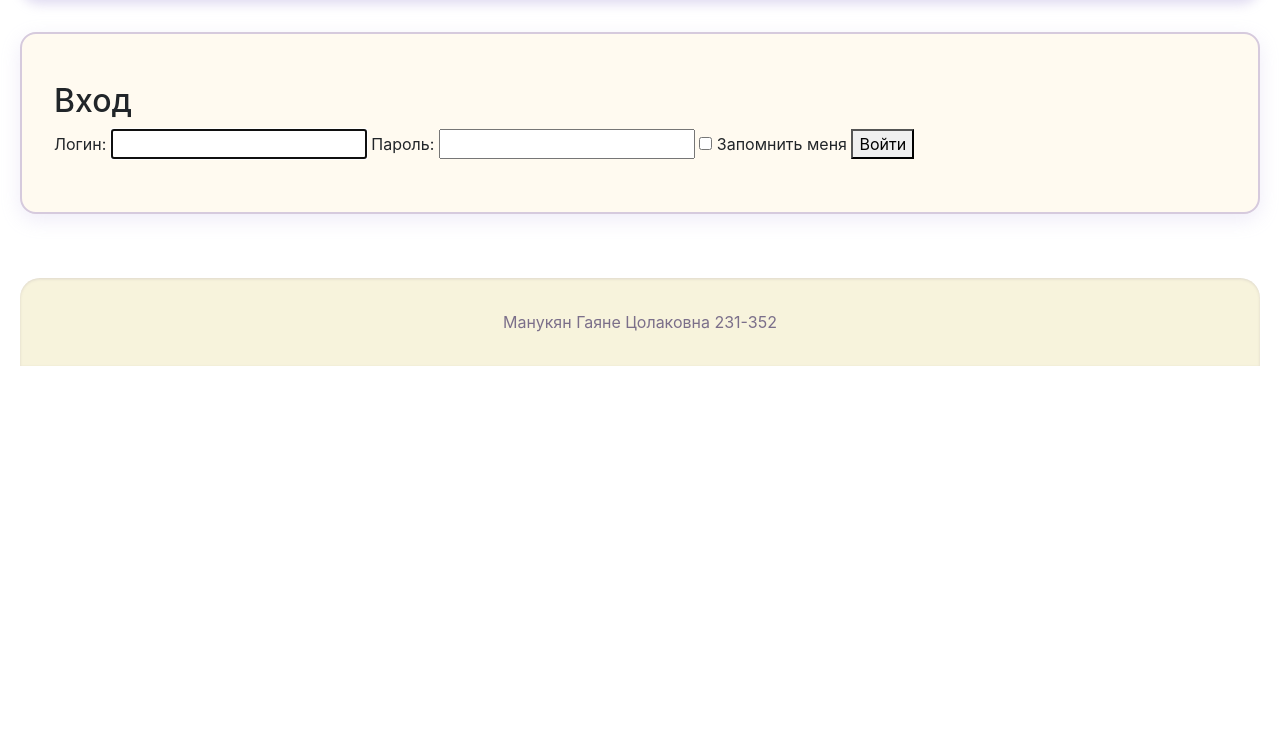
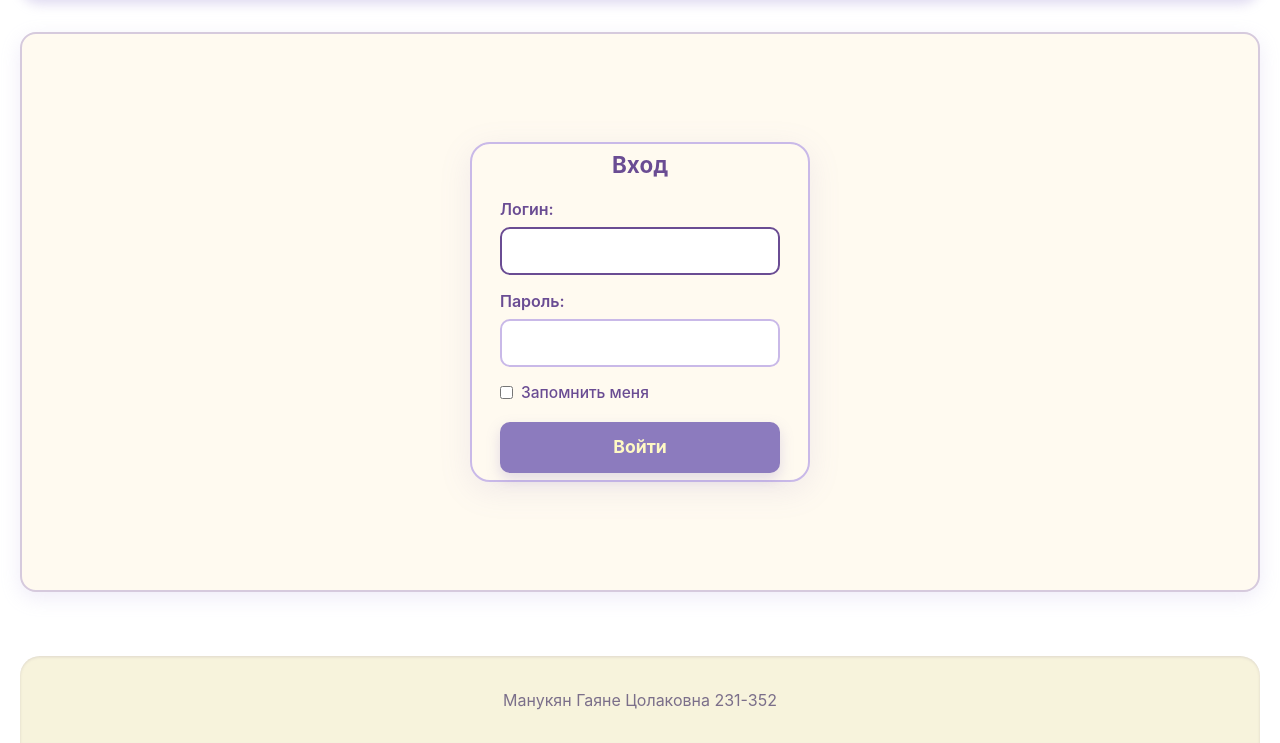
Before and after one commit to gayka05/web-ekzamenchik, a Flask app: a page that uses templates/base.html in a window 1280 px wide. Shown: the part 110-853 px from the top of the page. Before the commit the page ends 476 px from the top, so only its background shows below. Run offline with Flask 3, Linux system fonts and the light colour scheme; some libraries are stand-ins or nearby versions.

Commit message:
Update style.css

```diff
--- a/static/css/style.css
+++ b/static/css/style.css
@@ -293,6 +293,10 @@ body {
     box-shadow: 0 4px 10px rgba(106, 76, 147, 0.3);
 }
 
+.search-form button:hover {
+    background-color: var(--btn-bg-hover);
+    color: var(--btn-text-hover);
+}
 
 /* Сетка книг */
 .books-grid {
@@ -507,3 +511,101 @@ body {
     background-color: var(--yellow-dark);
     color: var(--purple-dark);
 }
+
+
+/* Контейнер формы входа */
+.login-container {
+    width: 340px;
+    height: 340px;
+    margin: 60px auto;
+    background: #fffaf0;
+    border: 2px solid #c9b9e8;
+    border-radius: 20px;
+    box-shadow: 0 8px 32px rgba(140,123,190,0.13);
+    display: flex;
+    flex-direction: column;
+    justify-content: center;
+    align-items: stretch;
+    padding: 32px 28px;
+}
+
+.login-container h2 {
+    text-align: center;
+    color: #6a4c93;
+    margin-bottom: 18px;
+    font-weight: 700;
+    font-size: 1.4rem;
+}
+
+.login-container label {
+    display: block;
+    margin-bottom: 6px;
+    font-weight: 600;
+    color: #6a4c93;
+    font-size: 1rem;
+}
+
+.login-container input[type="text"],
+.login-container input[type="password"] {
+    width: 100%;
+    padding: 10px 12px;
+    margin-bottom: 14px;
+    border: 2px solid #c9b9e8;
+    border-radius: 10px;
+    font-size: 1rem;
+    background: #fff;
+    color: #3a2f5a;
+    transition: border-color 0.2s;
+}
+
+.login-container input[type="text"]:focus,
+.login-container input[type="password"]:focus {
+    border-color: #6a4c93;
+    outline: none;
+}
+
+.login-container .checkbox-label {
+    display: flex;
+    align-items: center;
+    margin-bottom: 18px;
+    color: #6a4c93;
+    font-size: 0.97rem;
+    font-weight: 500;
+}
+
+.login-container .checkbox-label input[type="checkbox"] {
+    margin-right: 8px;
+    accent-color: #fbc02d;
+}
+
+/* Кнопка входа */
+.login-container button[type="submit"] {
+    width: 100%;
+    padding: 12px 0;
+    background: #8c7bbe;
+    color: #fff9c4;
+    border: none;
+    border-radius: 10px;
+    font-size: 1.1rem;
+    font-weight: 700;
+    cursor: pointer;
+    box-shadow: 0 6px 14px rgba(140, 123, 190, 0.25);
+    transition: background 0.3s, color 0.3s;
+}
+
+.login-container button[type="submit"]:hover {
+    background: #fbc02d;
+    color: #6a4c93;
+}
+
+/* Сообщения об ошибках */
+.login-container .error {
+    background: #ffeaea;
+    color: #c00;
+    border-radius: 8px;
+    padding: 10px 12px;
+    margin-bottom: 14px;
+    font-size: 0.97rem;
+    border: 1px solid #ffd2d2;
+    text-align: center;
+}
```
